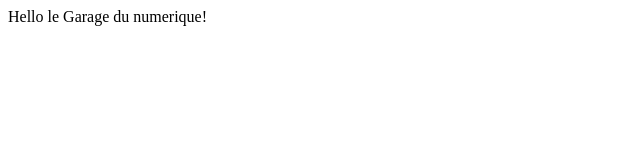
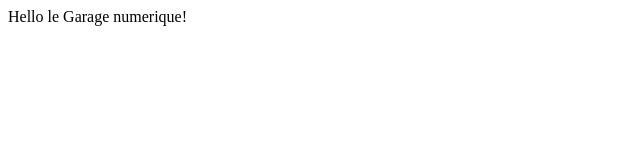
Before and after one commit to GregLebreton/docker, a plain HTML site: page index.html in a window 1280 px wide. Shown: the full height of the page, 0-640 px from the left. Drawn offline with Linux system fonts and the light colour scheme.

Commit message:
Update index.html

```diff
--- a/index.html
+++ b/index.html
@@ -1,4 +1,4 @@
 <html>
   <title>Hello Docker</title>
-    <p>Hello le Garage du numerique!</p>
+    <p>Hello le Garage numerique!</p>
 </html>
```
